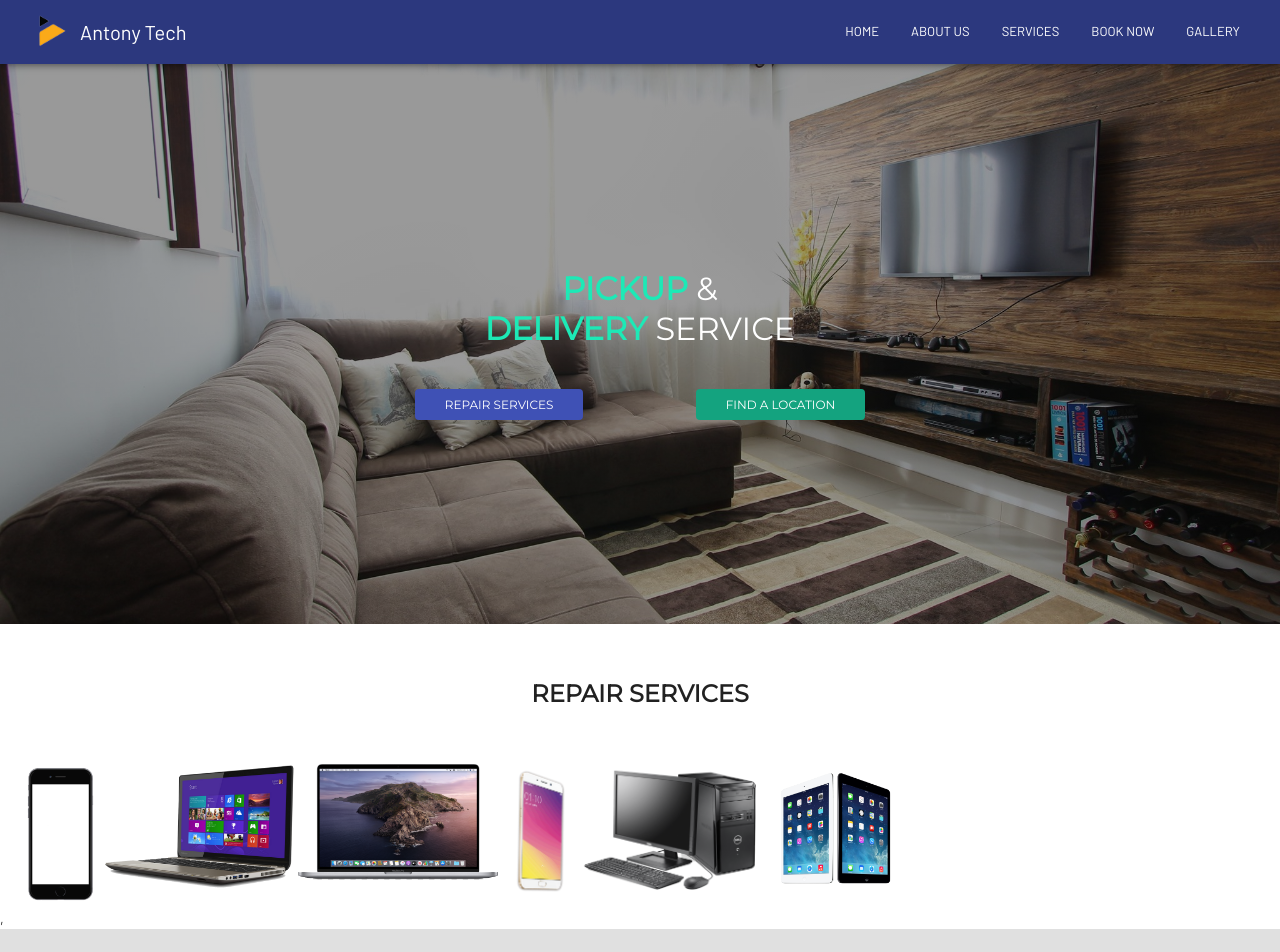
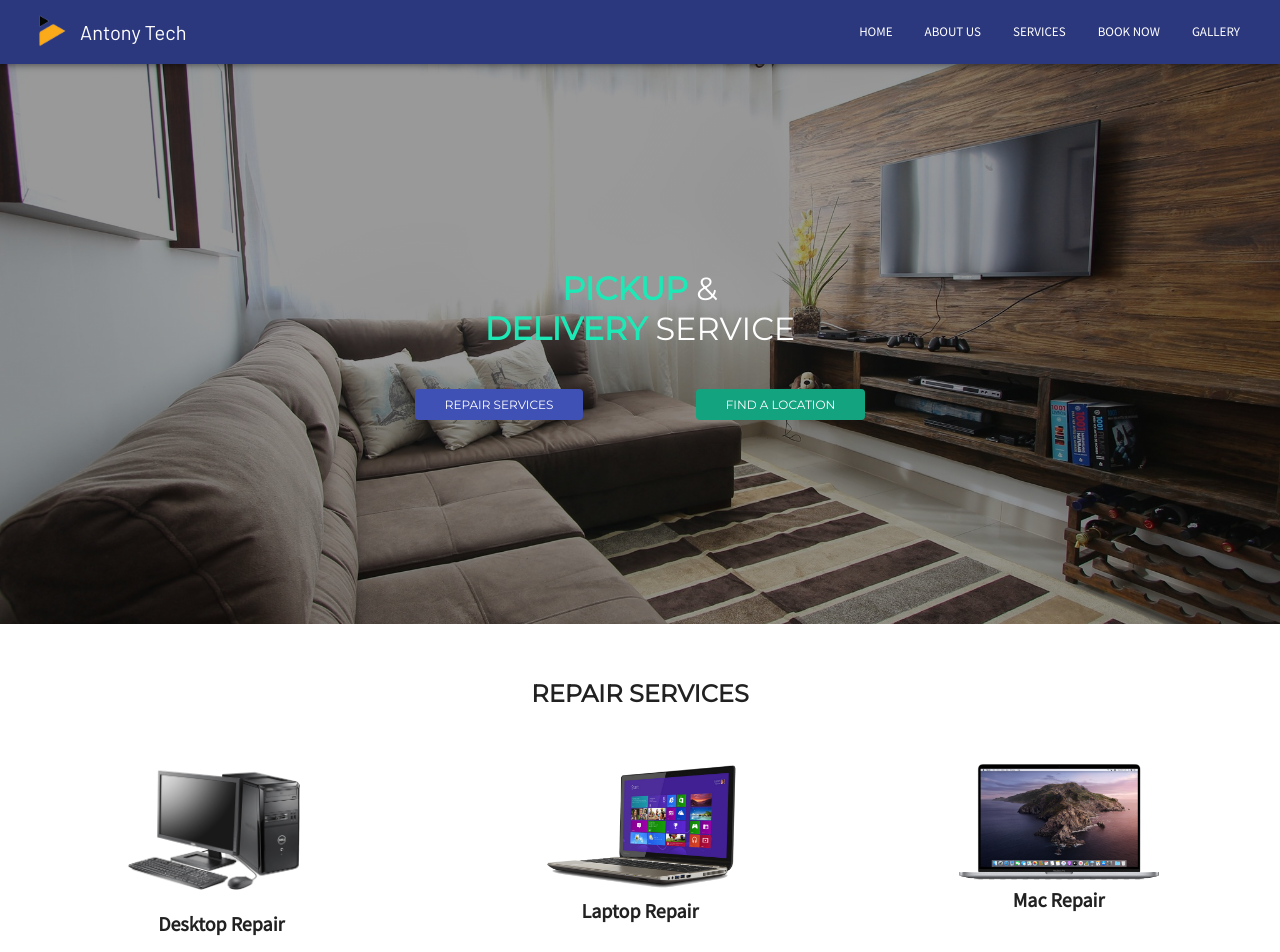
Before and after one commit to khan-skadi/antony-tech, a React (Create React App) app: page / in a window 1280 px wide. Shown: the top 952 px of the page. Built offline with nearby package versions, Linux system fonts and the light colour scheme.

Commit message:
add source sans pro. render sections in repair services

```diff
--- a/public/index.html
+++ b/public/index.html
@@ -11,6 +11,10 @@
     />
 
     <link rel="manifest" href="%PUBLIC_URL%/manifest.json" />
+    <link
+      href="https://fonts.googleapis.com/css2?family=Source+Sans+Pro&display=swap"
+      rel="stylesheet"
+    />
 
     <title>React App</title>
   </head>
--- a/src/index.css
+++ b/src/index.css
@@ -1,9 +1,4 @@
 @import url('https://fonts.googleapis.com/css2?family=Barlow&family=Montserrat&display=swap');
-
-/* body {
-  font-family: 'Barlow', sans-serif;
-  font-family: 'Montserrat', sans-serif;
-} */
 
 html,
 body {
--- a/src/util/constants.tsx
+++ b/src/util/constants.tsx
@@ -1,6 +1,6 @@
 export const repairServices = {
+  Desktop: 'Desktop Repair',
   Laptop: 'Laptop Repair',
-  Desktop: 'Desktop Repair',
   Mac: 'Mac Repair',
   iPad: 'iPad Repair',
   iPhone: 'iPhone Repair',
--- /dev/null
+++ b/src/util/getRepairCategories.tsx
@@ -0,0 +1,37 @@
+import { repairServices } from '../util/constants';
+
+import repImg1 from '../assets/images/repair/desktop.png';
+import repImg2 from '../assets/images/repair/laptop.png';
+import repImg3 from '../assets/images/repair/macbook.png';
+import repImg4 from '../assets/images/repair/ipad.png';
+import repImg5 from '../assets/images/repair/iphone.png';
+import repImg6 from '../assets/images/repair/smartphone.png';
+
+interface ArrayProps {
+  image: string;
+  text: string;
+}
+
+const getRepairCategories = () => {
+  const repImg: string[] = [
+    repImg1,
+    repImg2,
+    repImg3,
+    repImg4,
+    repImg5,
+    repImg6
+  ];
+  let arr: Array<ArrayProps> = [];
+  const repairValues: string[] = Object.values(repairServices);
+
+  for (let i = 0; i < repImg.length; i++) {
+    arr.push({
+      image: repImg[i],
+      text: repairValues[i]
+    });
+  }
+
+  return arr;
+};
+
+export default getRepairCategories;
--- a/src/util/theme.tsx
+++ b/src/util/theme.tsx
@@ -2,7 +2,7 @@ import { createMuiTheme, responsiveFontSizes } from '@material-ui/core/styles';
 
 const createTheme = createMuiTheme({
   typography: {
-    fontFamily: ['"Barlow", sans-serif', '"Montserrat", sans-serif'].join(',')
+    fontFamily: '"Source Sans Pro", sans-serif'
   },
   palette: {
     primary: {
--- a/src/views/RepairServices.tsx
+++ b/src/views/RepairServices.tsx
@@ -1,19 +1,13 @@
 import React from 'react';
 import { makeStyles, createStyles, Theme } from '@material-ui/core/styles';
 import { Grid, Typography, Container } from '@material-ui/core';
-import { repairServices } from '../util/constants';
-
-// images
-import laptopImg from '../assets/images/laptop/1.jpg';
-import repImg1 from '../assets/images/repair/iphone.png';
-import repImg2 from '../assets/images/repair/laptop.png';
-import repImg3 from '../assets/images/repair/macbook1.png';
-import repImg4 from '../assets/images/repair/smartphone.png';
-import repImg5 from '../assets/images/repair/desktop.png';
-import repImg6 from '../assets/images/repair/ipad.png';
+import getRepairCategories from '../util/getRepairCategories';
 
 const useStyles = makeStyles((theme: Theme) =>
   createStyles({
+    root: {
+      flexGrow: 1
+    },
     sectionRepairServices: {
       flexGrow: 1,
       textAlign: 'center'
@@ -41,51 +35,37 @@ const useStyles = makeStyles((theme: Theme) =>
     serviceImage: {
       maxWidth: '200px',
       maxHeight: '140px'
+    },
+    serviceText: {
+      fontSize: '20px',
+      fontWeight: 600
     }
   })
 );
 
-const list = (
-  <>
-    <Grid item xs={4}>
-      <a href="#!">
-        <img src={laptopImg} alt="laptop" width="150px" />
-      </a>
-      <Typography variant="body1">laptop repair</Typography>
-    </Grid>
-    <Grid item xs={4}>
-      <a href="#!">
-        <img src={laptopImg} alt="laptop" width="150px" />
-      </a>
-      <Typography variant="body1">laptop repair</Typography>
-    </Grid>
-    <Grid item xs={4}>
-      <a href="#!">
-        <img src={laptopImg} alt="laptop" width="150px" />
-      </a>
-      <Typography variant="body1">laptop repair</Typography>
-    </Grid>
-  </>
-);
-
 const RepairServices = () => {
   const classes = useStyles();
-  const repImg = [repImg1, repImg2, repImg3, repImg4, repImg5, repImg6];
+  const repairCategories = getRepairCategories();
 
   const sectionDesktop = (
+    <div className={classes.root}>
       <Container maxWidth="lg">
-      <Grid container>
-        {repImg.map((item) => (
-          <div>
+        <Grid container spacing={3}>
+          {repairCategories.map((item, index) => (
+            <Grid item xs={4} key={index}>
               <img
                 className={classes.serviceImage}
-              src={item}
+                src={item.image}
                 alt="repair service"
               />
-          </div>
+              <Typography className={classes.serviceText} variant="body1">
+                {item.text}
+              </Typography>
+            </Grid>
           ))}
         </Grid>
       </Container>
+    </div>
   );
 
   return (
```
Also changed, not shown: src/assets/images/repair/macbook.png (renamed from src/assets/images/repair/macbook1.png). Lines whose indentation alone changed are shown as unchanged.
